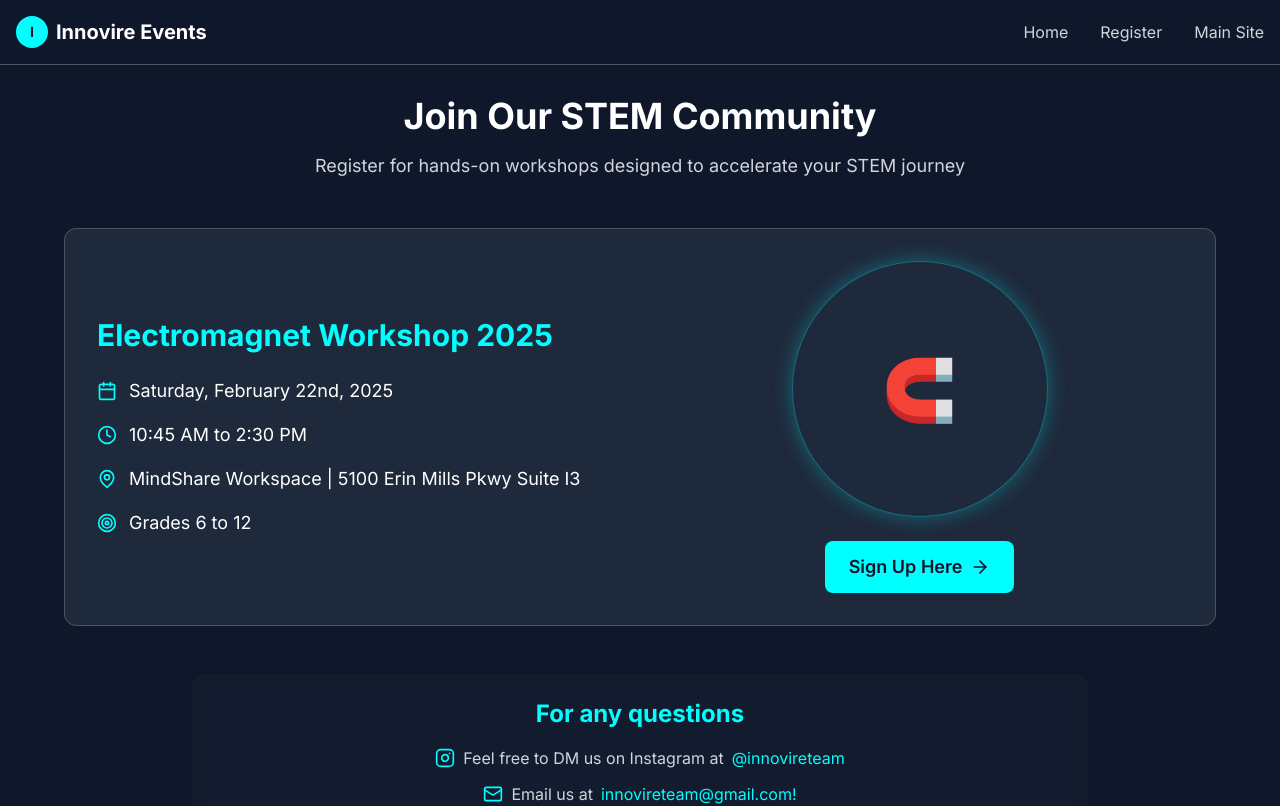
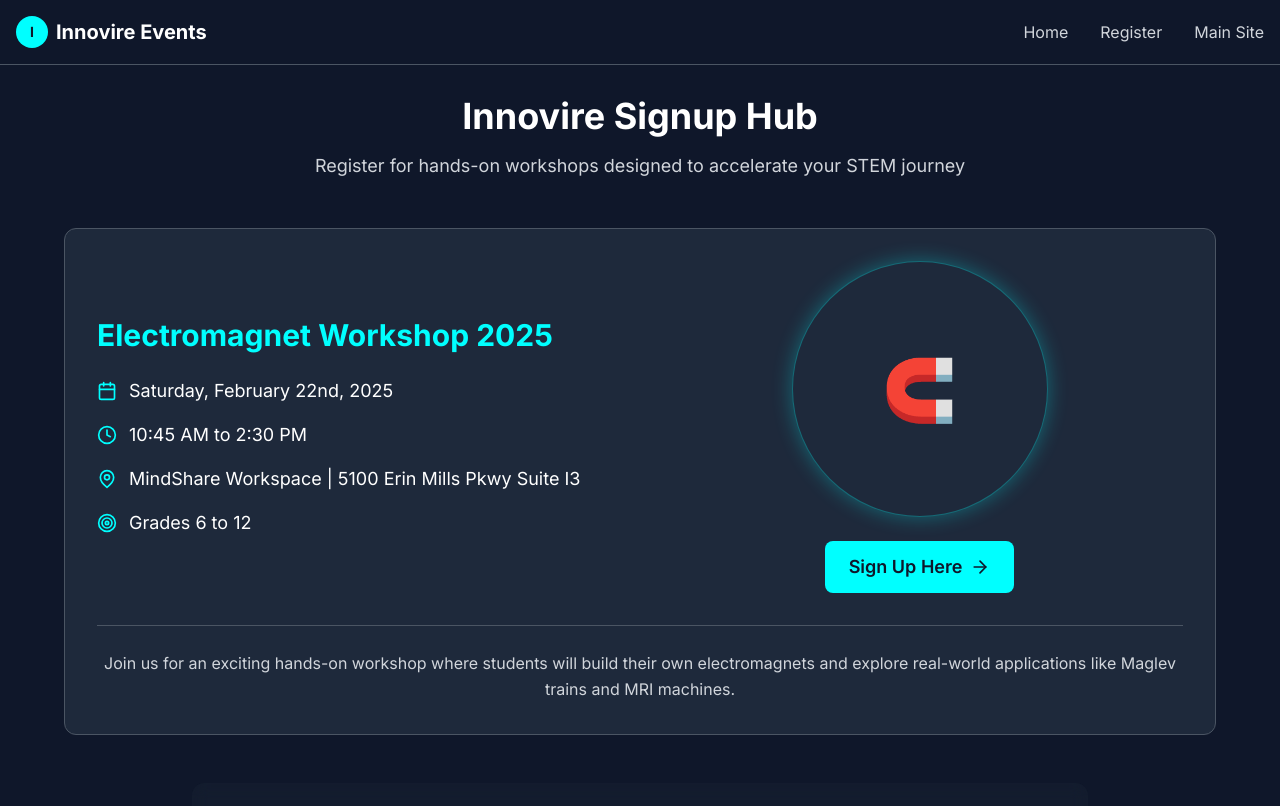
Before and after one commit to kishys/innovire-form, a Next.js app: page / in a window 1280 px wide. Shown: the top 806 px of the page. Built offline with nearby package versions, Linux system fonts and the light colour scheme.

Commit message:
Description

```diff
--- a/src/app/page.tsx
+++ b/src/app/page.tsx
@@ -11,7 +11,7 @@
         {/* Header */}
         <div className="text-center mb-12">
           <h1 className="text-3xl md:text-4xl font-bold text-white mb-4">
-            Join Our STEM Community
+            Innovire Signup Hub
           </h1>
           <p className="text-lg text-gray-300">Register for hands-on workshops designed to accelerate your STEM journey</p>
         </div>
@@ -73,6 +73,13 @@
                 </Link>
               </div>
             </div>
+
+            {/* Event Description */}
+            <div className="mt-8 pt-6 border-t border-gray-600">
+              <p className="text-gray-300 text-center leading-relaxed">
+                Join us for an exciting hands-on workshop where students will build their own electromagnets and explore real-world applications like Maglev trains and MRI machines.
+              </p>
+            </div>
           </div>
         </div>
 
```
